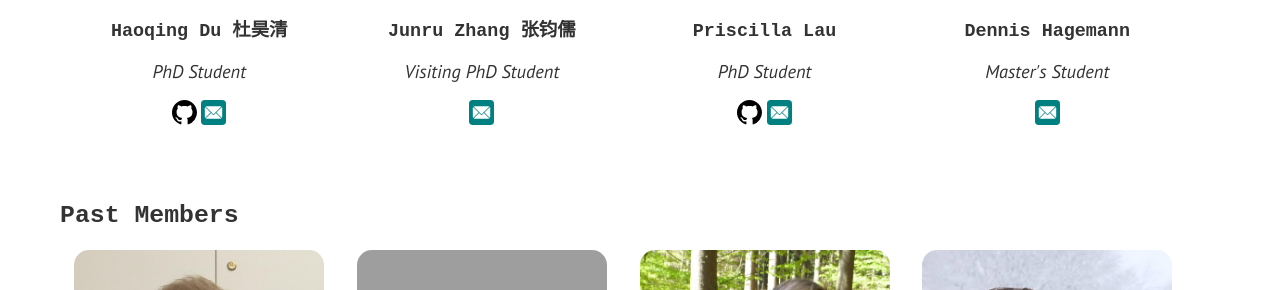
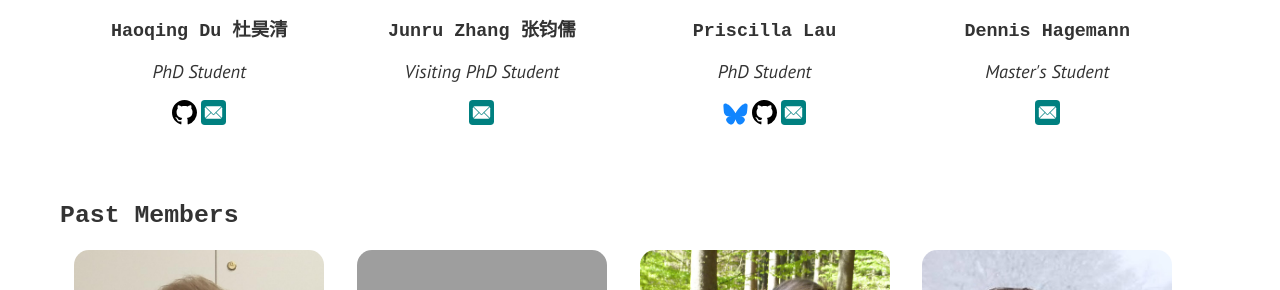
Before and after one commit to hoehnalab/hoehnalab.github.io, a Jekyll site: the page built from people.md, in a window 1280 px wide. Shown: the part 1764-2054 px from the top of the page. Built offline with Jekyll 4.4.1, drawn with Linux system fonts in a browser that asks for light colours; some web fonts are replaced; grey boxes are pictures that could not be loaded.

Commit message:
priscilla updated bluesky handle

```diff
--- a/people.md
+++ b/people.md
@@ -207,6 +207,7 @@ As an evolutionary biologist, my research passion lies in computational and stat
         </span>
     </div></h5>
         <p class="title"><em>PhD Student</em></p>
+        <a href="https://bsky.app/profile/prilau.bsky.social" target="_blank"><img src="/assets/icons/bsky.svg" width="25px"></a>
         <a href="https://github.com/prilau" target="_blank"><img src="/assets/icons/mark-github.svg" width="25px"></a>
         <a href="mailto:pri.lau@lmu.de"><img src="/assets/icons/mail.svg" width="25px"></a>
 
```
